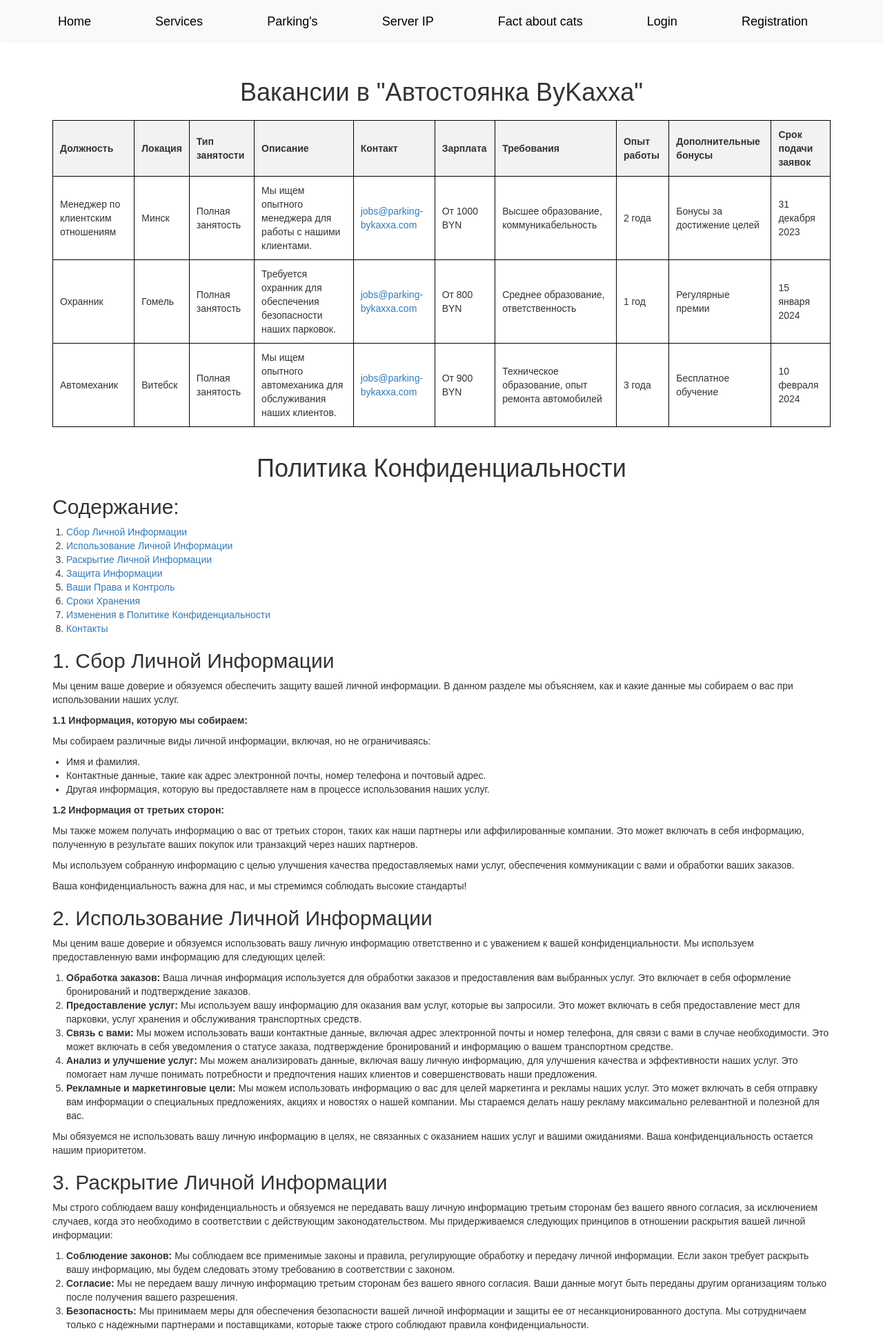
After one commit to Kaxxa27/Django-AutoParking, a Django app: template myparking/templates/privacy_policy.html in a window 1280 px wide. The commit adds this page. Shown: the top 1932 px of the page at 69% size. Run offline with Django 4.2, Linux system fonts and the light colour scheme; the template is opened without the code that fills it, so the values that code supplies are empty; some libraries are stand-ins or nearby versions.

Commit message:
Added privacy policy.

```diff
--- /dev/null
+++ b/myparking/static/myparking/css/privacy_policy.css
@@ -0,0 +1,36 @@
+.block-privacy-policy {
+    display: flex;
+    flex-direction: column;
+    justify-content: space-between;
+    align-items: stretch;
+    margin: 10px;
+    padding: 2px;
+}
+
+body {
+    font-family: Arial, sans-serif;
+}
+
+h1 {
+    text-align: center;
+}
+
+table {
+    width: 100%;
+    border-collapse: collapse;
+    margin: 20px auto;
+}
+
+th, td {
+    padding: 10px;
+    text-align: left;
+    border: 1px solid black;
+}
+
+th {
+    background-color: #f2f2f2;
+}
+
+tr:hover {
+    background-color: #f5f5f5;
+}
--- a/myparking/templates/base_generic.html
+++ b/myparking/templates/base_generic.html
@@ -37,6 +37,7 @@
                         <a href="{% url 'FAQ'%}">FAQ</a>
                         <a href="{% url 'news'%}">News</a>
                         <a href="{% url 'contacts'%}">Our Contacts</a>
+                        <a href="{% url 'privacy_policy'%}">Privacy Policy</a>
                     </div>
               </div>
 
--- /dev/null
+++ b/myparking/templates/privacy_policy.html
@@ -0,0 +1,197 @@
+{% extends "base_generic.html"%}
+{% load static %}
+
+{% block style %}
+  <link rel="stylesheet" href="{% static 'myparking/css/privacy_policy.css' %}">
+{% endblock %}
+
+
+{% block title%}
+<title>Privacy Policy</title>
+{% endblock %}
+
+{% block content%}
+
+<div class="main-container">
+  <div class="block-privacy-policy">
+    <div>
+      <h1 class="text-bold text-30">Вакансии в "Автостоянка ByKaxxa"</h1>
+          <table border="1">
+              <thead>
+                  <tr>
+                      <th>Должность</th>
+                      <th>Локация</th>
+                      <th>Тип занятости</th>
+                      <th>Описание</th>
+                      <th>Контакт</th>
+                      <th>Зарплата</th>
+                      <th>Требования</th>
+                      <th>Опыт работы</th>
+                      <th>Дополнительные бонусы</th>
+                      <th>Срок подачи заявок</th>
+                  </tr>
+              </thead>
+              <tbody>
+                  <tr>
+                      <td>Менеджер по клиентским отношениям</td>
+                      <td>Минск</td>
+                      <td>Полная занятость</td>
+                      <td>Мы ищем опытного менеджера для работы с нашими клиентами.</td>
+                      <td><a href="mailto:jobs@parking-bykaxxa.com">jobs@parking-bykaxxa.com</a></td>
+                      <td>От 1000 BYN</td>
+                      <td>Высшее образование, коммуникабельность</td>
+                      <td>2 года</td>
+                      <td>Бонусы за достижение целей</td>
+                      <td>31 декабря 2023</td>
+                  </tr>
+                  <tr>
+                      <td>Охранник</td>
+                      <td>Гомель</td>
+                      <td>Полная занятость</td>
+                      <td>Требуется охранник для обеспечения безопасности наших парковок.</td>
+                      <td><a href="mailto:jobs@parking-bykaxxa.com">jobs@parking-bykaxxa.com</a></td>
+                      <td>От 800 BYN</td>
+                      <td>Среднее образование, ответственность</td>
+                      <td>1 год</td>
+                      <td>Регулярные премии</td>
+                      <td>15 января 2024</td>
+                  </tr>
+                  <tr>
+                      <td>Автомеханик</td>
+                      <td>Витебск</td>
+                      <td>Полная занятость</td>
+                      <td>Мы ищем опытного автомеханика для обслуживания наших клиентов.</td>
+                      <td><a href="mailto:jobs@parking-bykaxxa.com">jobs@parking-bykaxxa.com</a></td>
+                      <td>От 900 BYN</td>
+                      <td>Техническое образование, опыт ремонта автомобилей</td>
+                      <td>3 года</td>
+                      <td>Бесплатное обучение</td>
+                      <td>10 февраля 2024</td>
+                  </tr>
+                  <!-- Добавьте сюда другие вакансии по мере необходимости -->
+              </tbody>
+          </table>
+    </div>
+    <div>
+        <h1>Политика Конфиденциальности</h1>
+        <h2>Содержание:</h2>
+        <ol class="text-bold text-20">
+            <li><a href="#section1">Сбор Личной Информации</a></li>
+            <li><a href="#section2">Использование Личной Информации</a></li>
+            <li><a href="#section3">Раскрытие Личной Информации</a></li>
+            <li><a href="#section4">Защита Информации</a></li>
+            <li><a href="#section5">Ваши Права и Контроль</a></li>
+            <li><a href="#section6">Сроки Хранения</a></li>
+            <li><a href="#section7">Изменения в Политике Конфиденциальности</a></li>
+            <li><a href="#section8">Контакты</a></li>
+        </ol>
+
+        <h2 id="section1">1. Сбор Личной Информации</h2>
+        <p>
+          <p>
+            Мы ценим ваше доверие и обязуемся обеспечить защиту вашей личной информации.
+            В данном разделе мы объясняем, как и какие данные мы собираем о вас при использовании наших услуг.
+          </p>
+
+          <p><strong>1.1 Информация, которую мы собираем:</strong></p>
+          <p>Мы собираем различные виды личной информации, включая, но не ограничиваясь:</p>
+
+          <ul>
+              <li>Имя и фамилия.</li>
+              <li>Контактные данные, такие как адрес электронной почты, номер телефона и почтовый адрес.</li>
+              <li>Другая информация, которую вы предоставляете нам в процессе использования наших услуг.</li>
+          </ul>
+
+          <p><strong>1.2 Информация от третьих сторон:</strong></p>
+
+          <p>Мы также можем получать информацию о вас от третьих сторон, таких как наши партнеры или аффилированные компании.
+            Это может включать в себя информацию, полученную в результате ваших покупок или транзакций через наших партнеров.</p>
+
+          <p>Мы используем собранную информацию с целью улучшения качества предоставляемых нами услуг,
+            обеспечения коммуникации с вами и обработки ваших заказов.</p>
+
+          <p>Ваша конфиденциальность важна для нас, и мы стремимся соблюдать высокие стандарты!</p>
+        </p>
+
+        <h2 id="section2">2. Использование Личной Информации</h2>
+        <p>
+          Мы ценим ваше доверие и обязуемся использовать вашу личную информацию ответственно и с уважением к вашей конфиденциальности. Мы используем предоставленную вами информацию для следующих целей:
+        </p>
+        <ol>
+          <li><strong>Обработка заказов:</strong> Ваша личная информация используется для обработки заказов и предоставления вам выбранных услуг. Это включает в себя оформление бронирований и подтверждение заказов.</li>
+          <li><strong>Предоставление услуг:</strong> Мы используем вашу информацию для оказания вам услуг, которые вы запросили. Это может включать в себя предоставление мест для парковки, услуг хранения и обслуживания транспортных средств.</li>
+          <li><strong>Связь с вами:</strong> Мы можем использовать ваши контактные данные, включая адрес электронной почты и номер телефона, для связи с вами в случае необходимости. Это может включать в себя уведомления о статусе заказа, подтверждение бронирований и информацию о вашем транспортном средстве.</li>
+          <li><strong>Анализ и улучшение услуг:</strong> Мы можем анализировать данные, включая вашу личную информацию, для улучшения качества и эффективности наших услуг. Это помогает нам лучше понимать потребности и предпочтения наших клиентов и совершенствовать наши предложения.</li>
+          <li><strong>Рекламные и маркетинговые цели:</strong> Мы можем использовать информацию о вас для целей маркетинга и рекламы наших услуг. Это может включать в себя отправку вам информации о специальных предложениях, акциях и новостях о нашей компании. Мы стараемся делать нашу рекламу максимально релевантной и полезной для вас.</li>
+        </ol>
+        <p>
+          Мы обязуемся не использовать вашу личную информацию в целях, не связанных с оказанием наших услуг и вашими ожиданиями. Ваша конфиденциальность остается нашим приоритетом.
+        </p>
+
+        <h2 id="section3">3. Раскрытие Личной Информации</h2>
+        <p>
+          Мы строго соблюдаем вашу конфиденциальность и обязуемся не передавать вашу личную информацию третьим сторонам без вашего явного согласия, за исключением случаев, когда это необходимо в соответствии с действующим законодательством. Мы придерживаемся следующих принципов в отношении раскрытия вашей личной информации:
+        </p>
+        <ol>
+          <li><strong>Соблюдение законов:</strong> Мы соблюдаем все применимые законы и правила, регулирующие обработку и передачу личной информации. Если закон требует раскрыть вашу информацию, мы будем следовать этому требованию в соответствии с законом.</li>
+          <li><strong>Согласие:</strong> Мы не передаем вашу личную информацию третьим сторонам без вашего явного согласия. Ваши данные могут быть переданы другим организациям только после получения вашего разрешения.</li>
+          <li><strong>Безопасность:</strong> Мы принимаем меры для обеспечения безопасности вашей личной информации и защиты ее от несанкционированного доступа. Мы сотрудничаем только с надежными партнерами и поставщиками, которые также строго соблюдают правила конфиденциальности.</li>
+        </ol>
+        <p>
+          Мы делаем все возможное для защиты вашей личной информации и уверены, что она остается в надежных руках при использовании наших услуг. Ваша конфиденциальность - наш приоритет.
+        </p>
+
+        <h2 id="section4">4. Защита Информации</h2>
+        <p>
+          Мы придаем большое значение защите вашей личной информации и предпринимаем все необходимые меры для обеспечения ее безопасности. Наши усилия в области защиты данных включают в себя следующие аспекты:
+        </p>
+        <ol>
+          <li><strong>Технические средства:</strong> Мы используем передовые технологии и средства для обеспечения безопасности данных. Это включает в себя шифрование информации, использование защищенных соединений и регулярное обновление систем безопасности.</li>
+          <li><strong>Организационные меры:</strong> Мы обучаем наших сотрудников вопросам конфиденциальности и обязательствам по защите данных. У нас есть строгие политики и процедуры, регламентирующие доступ к личной информации.</li>
+          <li><strong>Мониторинг и аудит:</strong> Мы регулярно мониторим и аудитим наши системы и процессы, чтобы обеспечить соответствие стандартам безопасности и выявить потенциальные уязвимости.</li>
+        </ol>
+        <p>
+          Мы делаем все возможное, чтобы защитить ваши данные от несанкционированного доступа, утраты и разглашения. Ваша конфиденциальность для нас приоритет.
+        </p>
+
+        <h2 id="section5">5. Ваши Права и Контроль</h2>
+        <p>
+          Мы уважаем ваши права в отношении вашей личной информации. Ваши права включают в себя следующее:
+        </p>
+        <ol>
+          <li><strong>Доступ:</strong> Вы имеете право запросить доступ к вашей личной информации, которую мы храним. Мы предоставим вам копию ваших данных по вашей просьбе.</li>
+          <li><strong>Исправление:</strong> Если вы обнаружите неточности или ошибки в вашей личной информации, вы можете запросить исправление этих данных.</li>
+          <li><strong>Удаление:</strong> Вы можете запросить удаление вашей личной информации из наших систем в соответствии с применимыми законами о защите данных.</li>
+          <li><strong>Ограничение обработки:</strong> По вашей просьбе мы ограничим обработку вашей личной информации, если это необходимо и в соответствии с применимыми законами.</li>
+          <li><strong>Отзыв согласия:</strong> Вы можете в любое время отозвать свое согласие на обработку данных.</li>
+        </ol>
+        <p>
+          Мы гарантируем, что ваши запросы будут рассмотрены в соответствии с применимыми законами и обязательствами по защите данных. Мы сделаем все возможное, чтобы удовлетворить ваши запросы и обеспечить контроль над вашей личной информацией.
+        </p>
+
+        <h2 id="section6">6. Сроки Хранения</h2>
+        <p>
+          Мы храним вашу личную информацию только столько, сколько это необходимо для целей,
+          для которых она была собрана, или для соблюдения применимых законов.
+          Мы не будем хранить ваши данные дольше,
+          чем это требуется для выполнения наших обязательств перед вами или в соответствии с законом.
+          После истечения срока хранения вашей информации, мы удалим ее или примем меры для анонимизации данных.
+        </p>
+
+        <h2 id="section7">7. Изменения в Политике Конфиденциальности</h2>
+        <p>
+          Мы можем время от времени обновлять нашу Политику Конфиденциальности. Любые изменения будут опубликованы на нашем веб-сайте,
+          и вам будет предоставлена возможность ознакомиться с изменениями и согласиться с ними.
+        </p>
+
+        <h2 id="section8">8. Контакты</h2>
+        <p>
+          Если у вас есть вопросы или требуется дополнительная информация о нашей Политике Конфиденциальности,
+          пожалуйста, свяжитесь с нами <a href="http://127.0.0.1:8000/myparking/contacts/">our-contacts</a>
+        </p>
+
+    </div>
+  </div>
+</div>
+
+{% endblock %}
--- a/myparking/urls.py
+++ b/myparking/urls.py
@@ -8,6 +8,7 @@ urlpatterns = [
      path(r'', views.index, name='index'),
      path(r'about/', TemplateView.as_view(template_name="about.html"), name='about'),
      path(r'contacts/', TemplateView.as_view(template_name="contacts.html"), name='contacts'),
+     path(r'privacy_policy/', TemplateView.as_view(template_name="privacy_policy.html"), name='privacy_policy'),
      path(r'faq/', TemplateView.as_view(template_name="faq.html"), name='FAQ'),
      path('register/', views.registration_view, name='register'),
 
```
Also changed, not shown: myparking/templates/myparking/privacy_policy.html (added, +10 -0 lines). Lines whose indentation alone changed are shown as unchanged.
